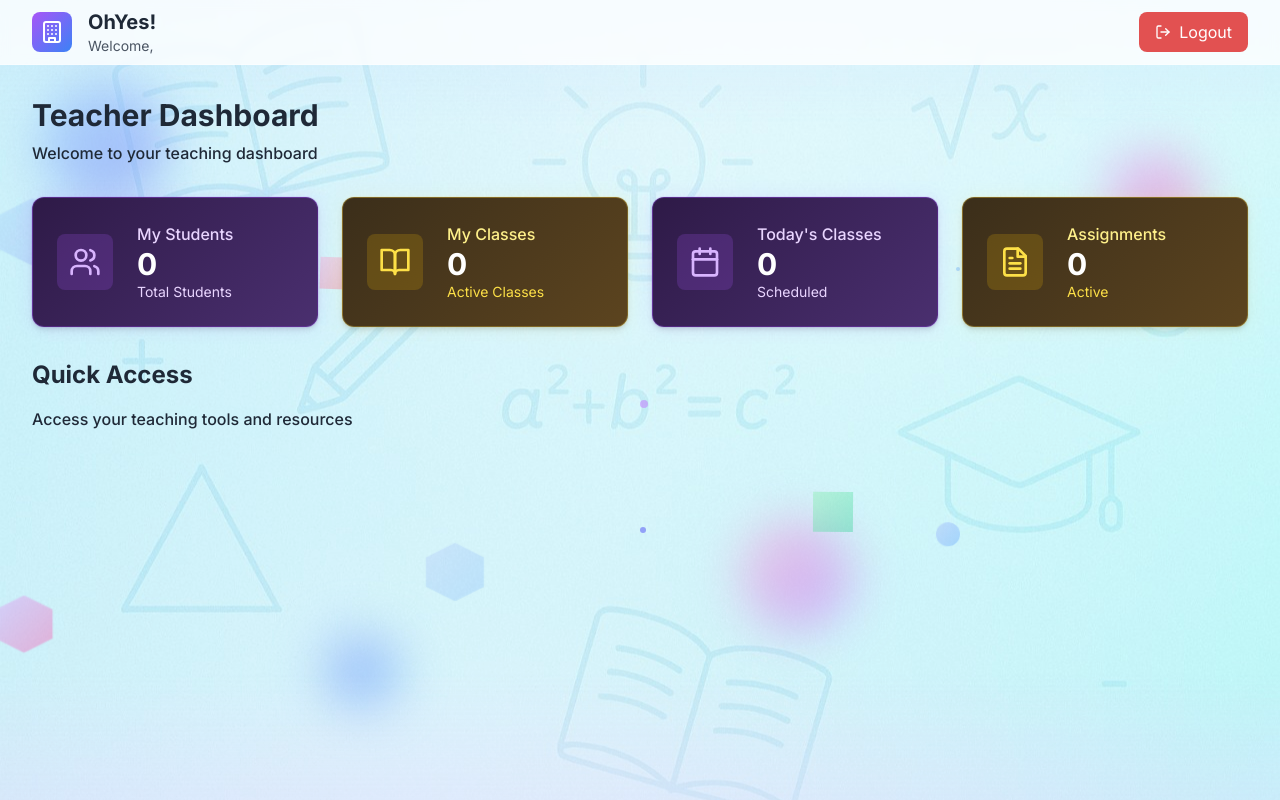
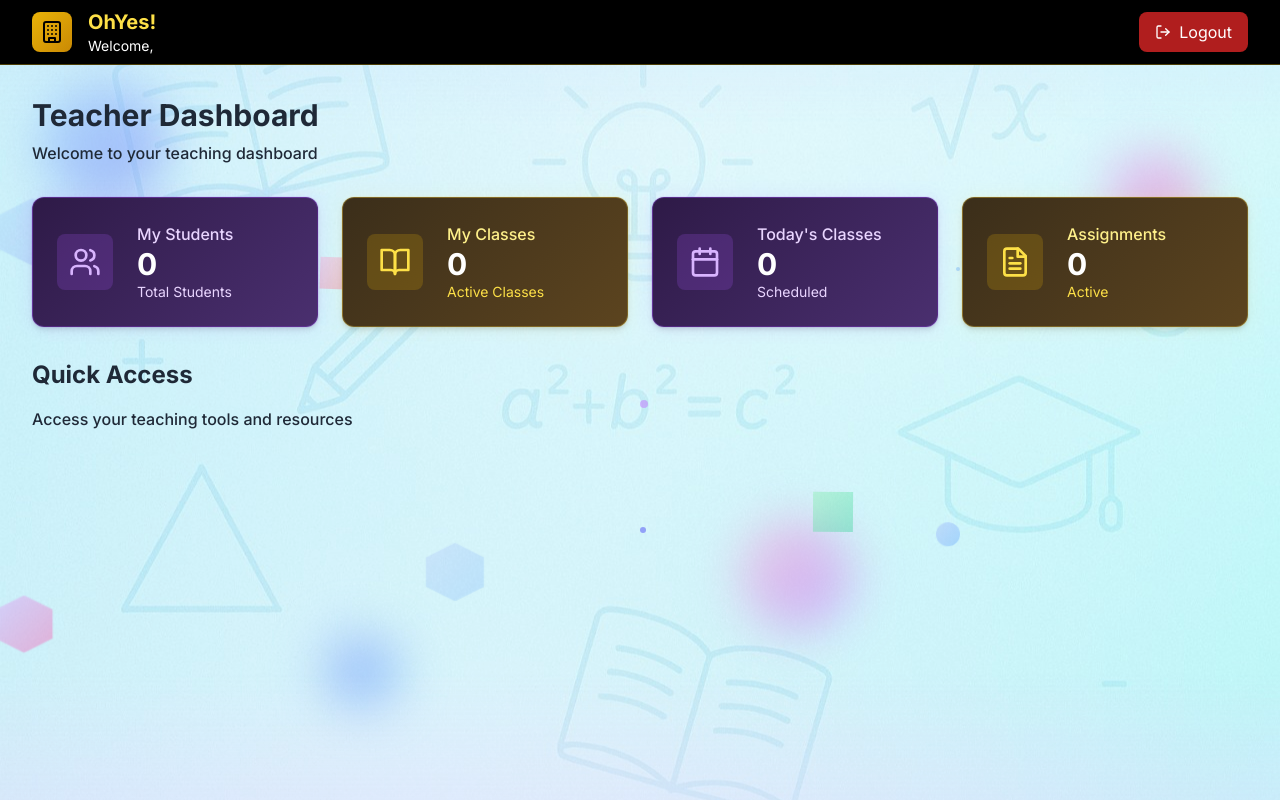
Before and after one commit to Akhilesh2006s/ERP-School-1-F, a React (Create React App) app: page /teacher/dashboard in a window 1280 px wide. Built offline with nearby package versions, Linux system fonts and the light colour scheme.

Commit message:
Update Sidebar header: change OhYes! header to black background with gold and white text

```diff
--- a/src/components/common/Sidebar.js
+++ b/src/components/common/Sidebar.js
@@ -284,16 +284,16 @@ const Sidebar = ({ isOpen, onClose, collapsed, setCollapsed }) => {
         <div className="absolute bottom-1/3 right-1/3 w-10 h-10 bg-gradient-to-br from-green-300/40 to-emerald-400/40 rotate-12 animate-float"></div>
       </div>
       {/* Header */}
-      <div className="bg-white/80 backdrop-blur-sm border-b border-white/30 relative z-10">
+      <div className="bg-black border-b border-yellow-400/30 relative z-10">
         <div className="max-w-7xl mx-auto px-4 sm:px-6 lg:px-8">
           <div className="flex items-center justify-between h-16">
             <div className="flex items-center space-x-4">
-              <div className="w-10 h-10 bg-gradient-to-br from-purple-500 to-blue-500 rounded-lg flex items-center justify-center">
-                <Building className="w-6 h-6 text-white" />
+              <div className="w-10 h-10 bg-gradient-to-br from-yellow-500 to-yellow-600 rounded-lg flex items-center justify-center">
+                <Building className="w-6 h-6 text-black" />
               </div>
               <div>
-                <h1 className="text-xl font-bold text-gray-800">OhYes!</h1>
-                <p className="text-sm text-gray-600">Welcome, {user?.firstName} {user?.lastName}</p>
+                <h1 className="text-xl font-bold text-yellow-300">OhYes!</h1>
+                <p className="text-sm text-white">Welcome, {user?.firstName} {user?.lastName}</p>
               </div>
             </div>
             <div className="flex items-center space-x-4">
```
